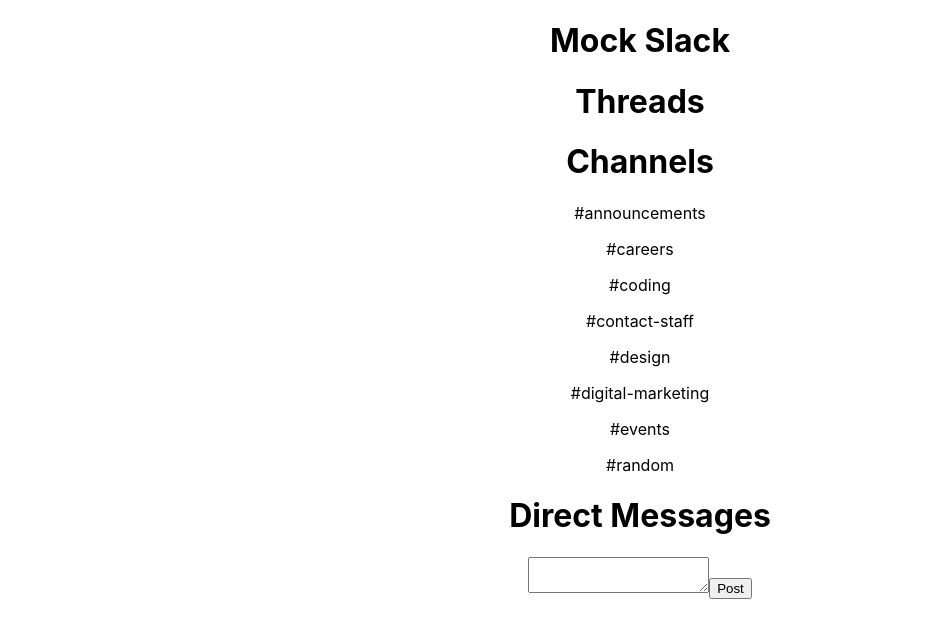
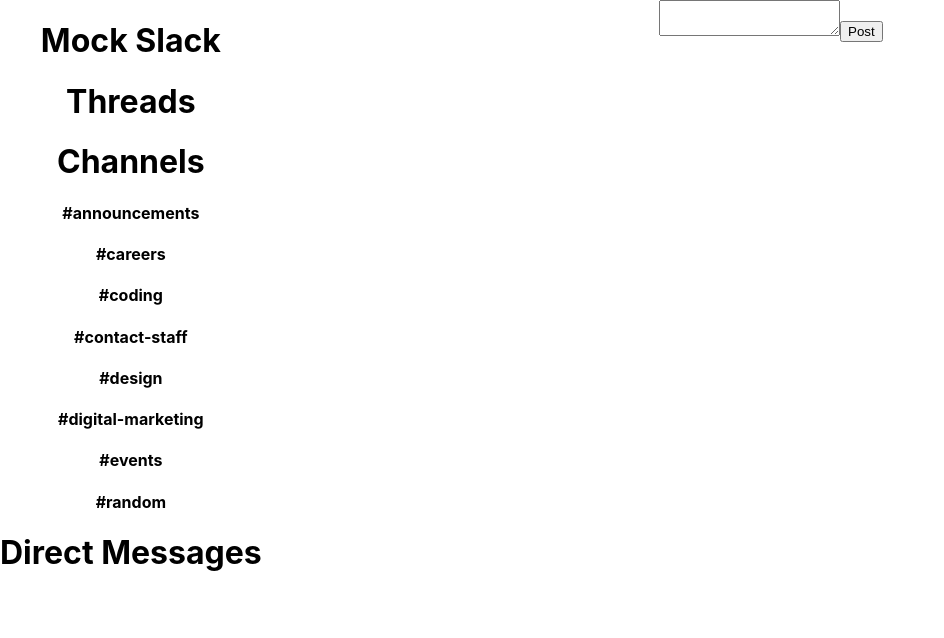
Before and after one commit to sathesbitmaker/mock-slack, a React (Create React App) app: page / in a window 1280 px wide. Shown: the top 638 px of the page, without its empty margins (0-944 px from the left). Built offline with nearby package versions, Linux system fonts and the light colour scheme.

Commit message:
SidebarNames

```diff
--- a/src/App.css
+++ b/src/App.css
@@ -35,3 +35,7 @@
 #starPicture {
   height: 10px;
 }
+
+.sidebarWhole {
+  float:left;
+}
--- a/src/Bottombar.js
+++ b/src/Bottombar.js
@@ -9,6 +9,7 @@
 
   this.state = {
     newPostBody: '',
+    differentPostBody: '',
   };
 }
 
@@ -23,7 +24,6 @@
     this.props.addPost(this.state.nameTime)
     this.props.addPost(this.state.newPostBody);
     this.setState({
-      hours: 'ok',
       newPostBody: ''
     });
   }
--- a/src/Sidebar.js
+++ b/src/Sidebar.js
@@ -1,25 +1,23 @@
 import React from 'react';
 
+const Sidebar = () => {
 
-const Sidebar = () => {
   const numbers = [0,1,2,3,4,5,6,7]
   const listnames = ['#announcements','#careers','#coding','#contact-staff','#design','#digital-marketing'
   ,'#events','#random']
   return(
-    <div>
+    <div className="sidebarWhole">
     <h1> Mock Slack </h1>
     <h1> Threads </h1>
     <h1> Channels </h1>
-    <div>
+
       {
         numbers.map(i => {
         return (
-          <p>{listnames[i]}</p>
+          <h4>{listnames[i]}</h4>
         )
-        })
+        })}
 
-      }
-    </div>
     <h1> Direct Messages </h1>
     </div>
   );
```
